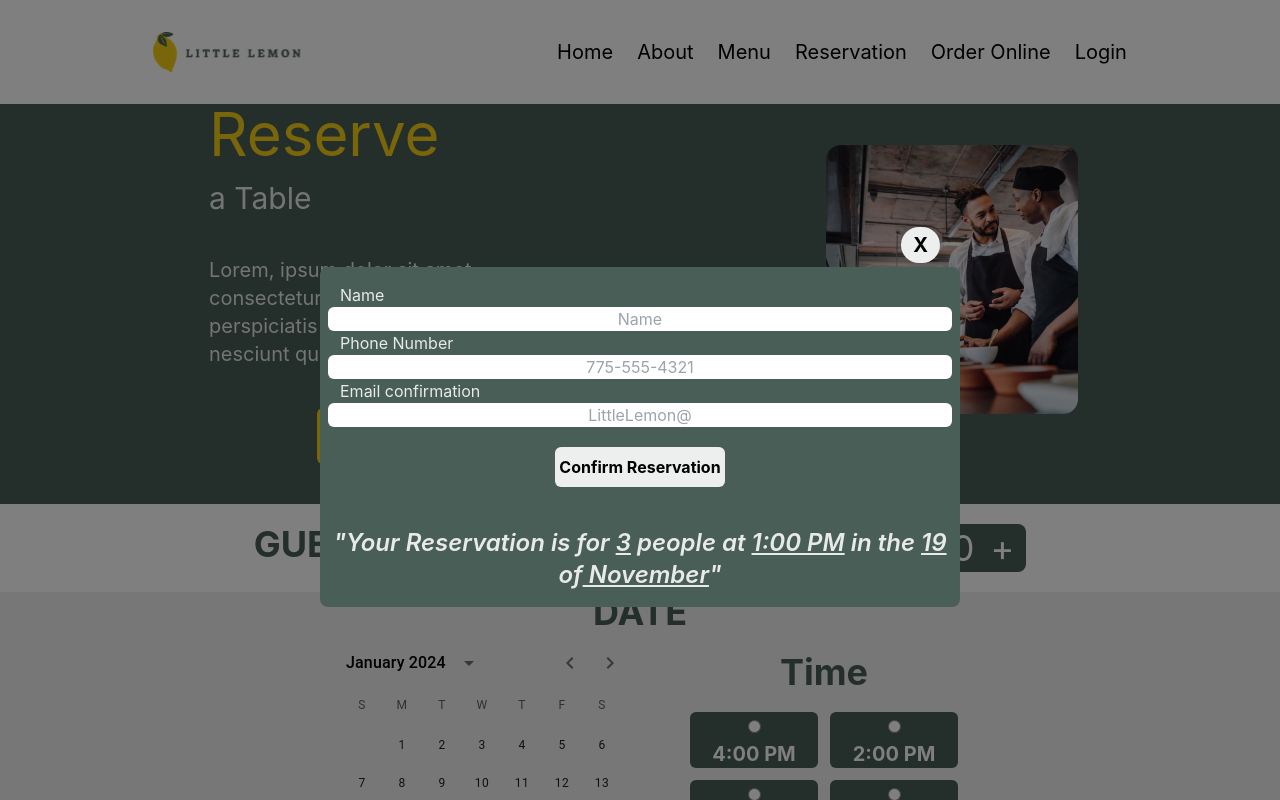
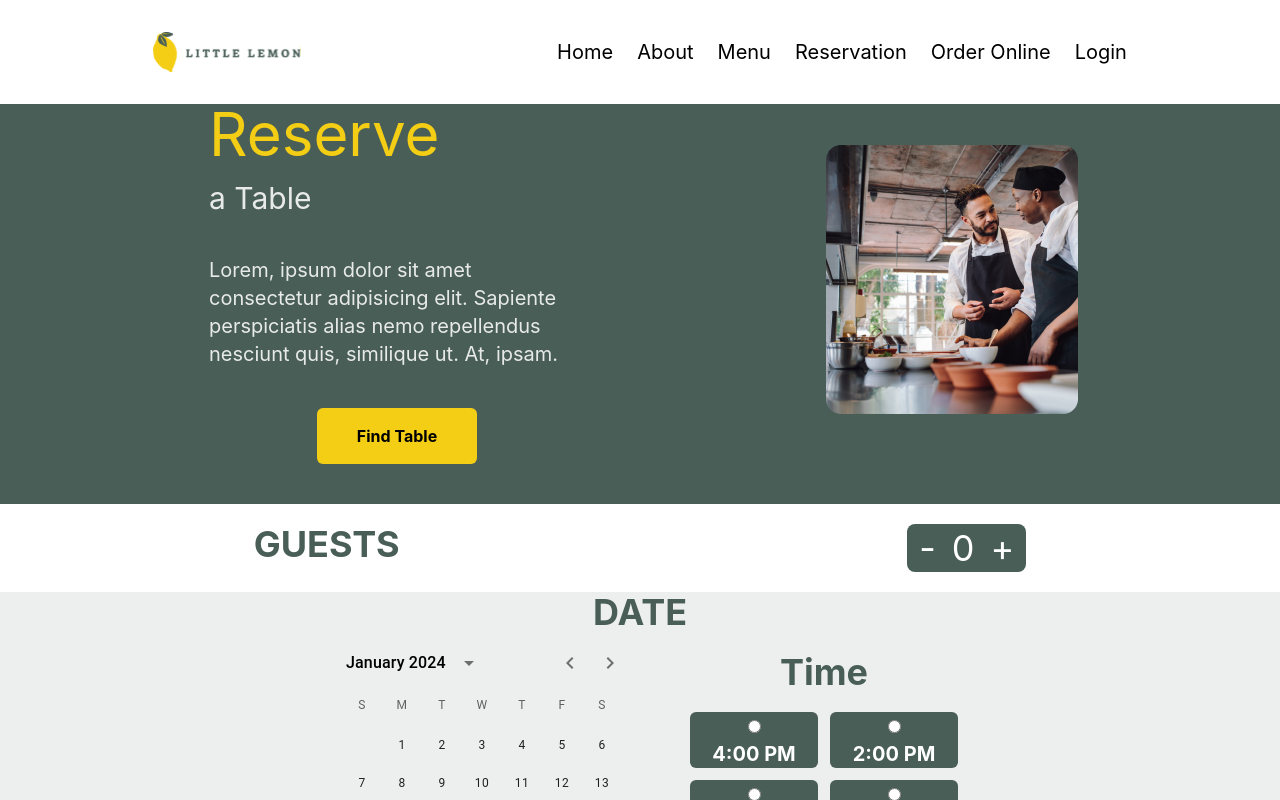
Before and after one commit to Danielt3000/Little_Lemon, a React (Vite) app: page /reservations in a window 1280 px wide. Shown: the top 800 px of the page. Built offline with nearby package versions, Linux system fonts and the light colour scheme; the HTML template or start-up script is replaced by a standard one.

Commit message:
Addming more functions to the model

```diff
--- a/src/components/Reservations/Reservations.jsx
+++ b/src/components/Reservations/Reservations.jsx
@@ -20,6 +20,7 @@ function Reservations() {
     open: false,
     occasion: "OCCASION",
     time: "",
+    isActive: false,
   };
 
   const [state, dispatch] = useReducer(reducer, initialState);
@@ -58,24 +59,15 @@ function Reservations() {
   function time(childValue) {
     dispatch({ type: "TIME", payload: childValue });
   }
-
-  // active class for the  form
-
-  const [isActive, setIsActive] = useState(true);
-
-  const haveAllTheInformation = () => {
-    setIsActive((preValue) => !preValue);
-  };
-
-  // if (
-  //   state.guest === 0 ||
-  //   state.occasion === "OCCASION" ||
-  //   state.time === ""
-  // ) {
-  //   console.log("You need to confirm this two elemnts before preducing ");
-  // } else {
-
-  // }
+  function restart() {
+    dispatch({ type: "RESTART" });
+  }
+  function closeModule() {
+    dispatch({ type: "CLOSE" });
+  }
+  function modulePop() {
+    dispatch({ type: "MODULE" });
+  }
 
   return (
     <div>
@@ -172,17 +164,17 @@ function Reservations() {
 
       <div className="flex justify-center">
         <button
-          onClick={haveAllTheInformation}
+          onClick={modulePop}
           className=" font-bold py-4 px-10 bg-primary shadow-lg my-10 rounded-lg"
         >
           SUBMIT
         </button>
         <div
           className={
-            isActive ? " flex flex-row justify-center overlay " : "hidden"
+            state.isActive ? " flex flex-row justify-center overlay " : "hidden"
           }
         >
-          <Submit />
+          <Submit handleState={closeModule} restart={restart} />
         </div>
       </div>
       <footer>
--- a/src/components/Reservations/Submit.jsx
+++ b/src/components/Reservations/Submit.jsx
@@ -1,15 +1,12 @@
 import React from "react";
 import { useState } from "react";
-function Submit() {
-  const [isConfirm, setIsConfirm] = useState(false);
-
-  const handleConfirm = () => {
-    setIsConfirm((prev) => !prev);
-  };
-
+function Submit({ handleState }) {
   return (
     <div className="fixed top-1/3  bg-primary rounded-lg py-4 px-2 w-1/2">
-      <button className=" absolute corner bg-weekback text-black font-bold text-xl px-3 py-1  rounded-full">
+      <button
+        onClick={handleState}
+        className=" absolute corner bg-weekback text-black font-bold text-xl px-3 py-1  rounded-full"
+      >
         X
       </button>
       <form action="/" className="  ">
@@ -44,7 +41,6 @@ function Submit() {
           <button
             type="submit"
             className=" mt-5 bg-weekback text-black font-bold py-2 px-1 rounded-md "
-            onClick={handleConfirm}
           >
             Confirm Reservation
           </button>
@@ -56,7 +52,7 @@ function Submit() {
           "Your Reservation is for <span className=" underline">3</span> people
           at <span className=" underline"> 1:00 PM</span> in the{" "}
           <span className=" underline">19</span> of
-          <span className=" underline">  November</span>"
+          <span className=" underline"> November</span>"
         </h1>
       </div>
     </div>
--- a/src/components/Reservations/cases.jsx
+++ b/src/components/Reservations/cases.jsx
@@ -30,6 +30,19 @@ const reducer = (state, action) => {
       return { ...state, day: action.payload };
     case "TIME":
       return { ...state, time: action.payload };
+    case "CLOSE":
+      return { ...state, isActive: !state.isActive };
+    case "MODULE":
+      if (
+        state.guest === 0 ||
+        state.occasion === "OCCASION" ||
+        state.time === ""
+      ) {
+        return { ...state };
+      } else {
+        return { ...state, isActive: !state.isActive };
+      }
+
     default:
       return state;
   }
```
